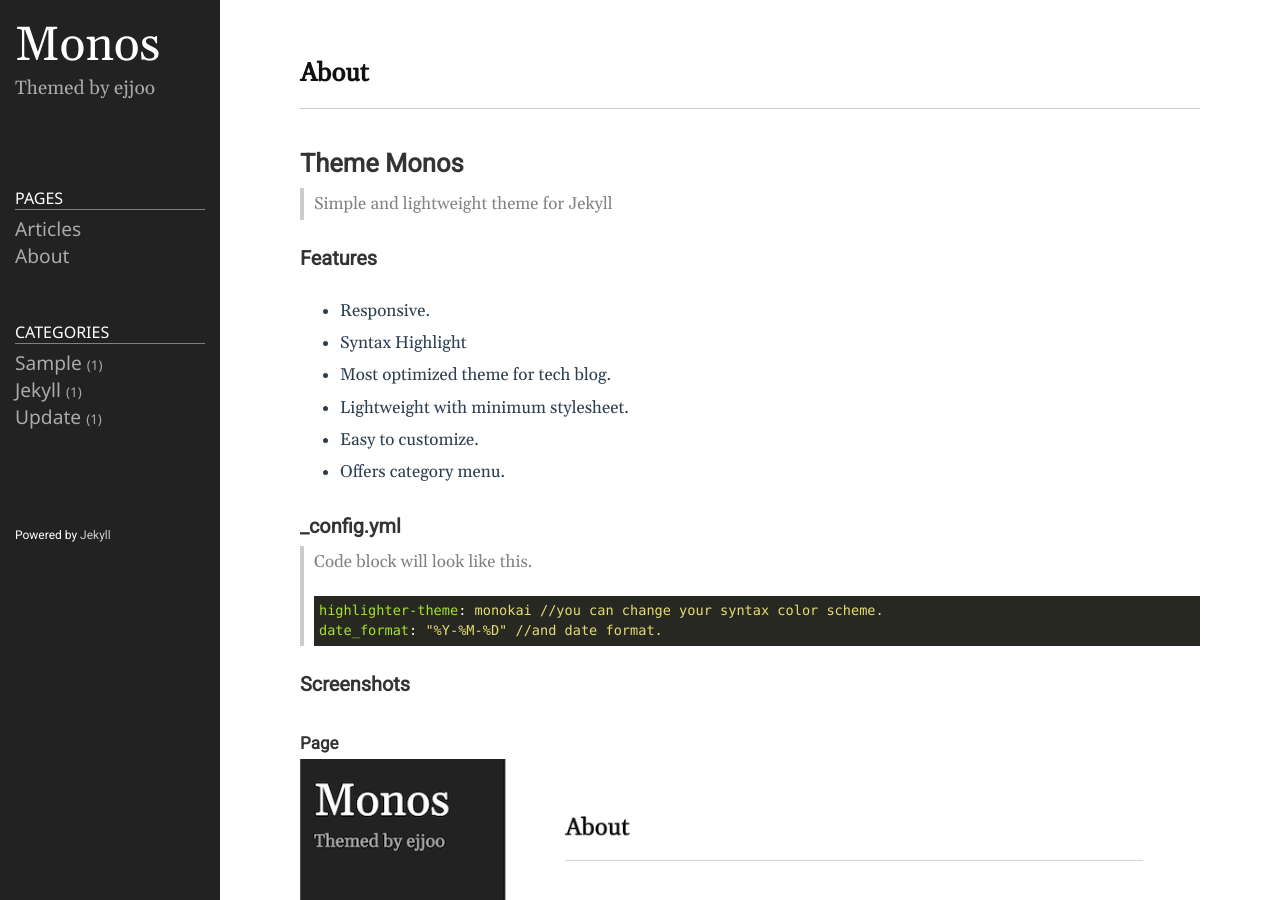
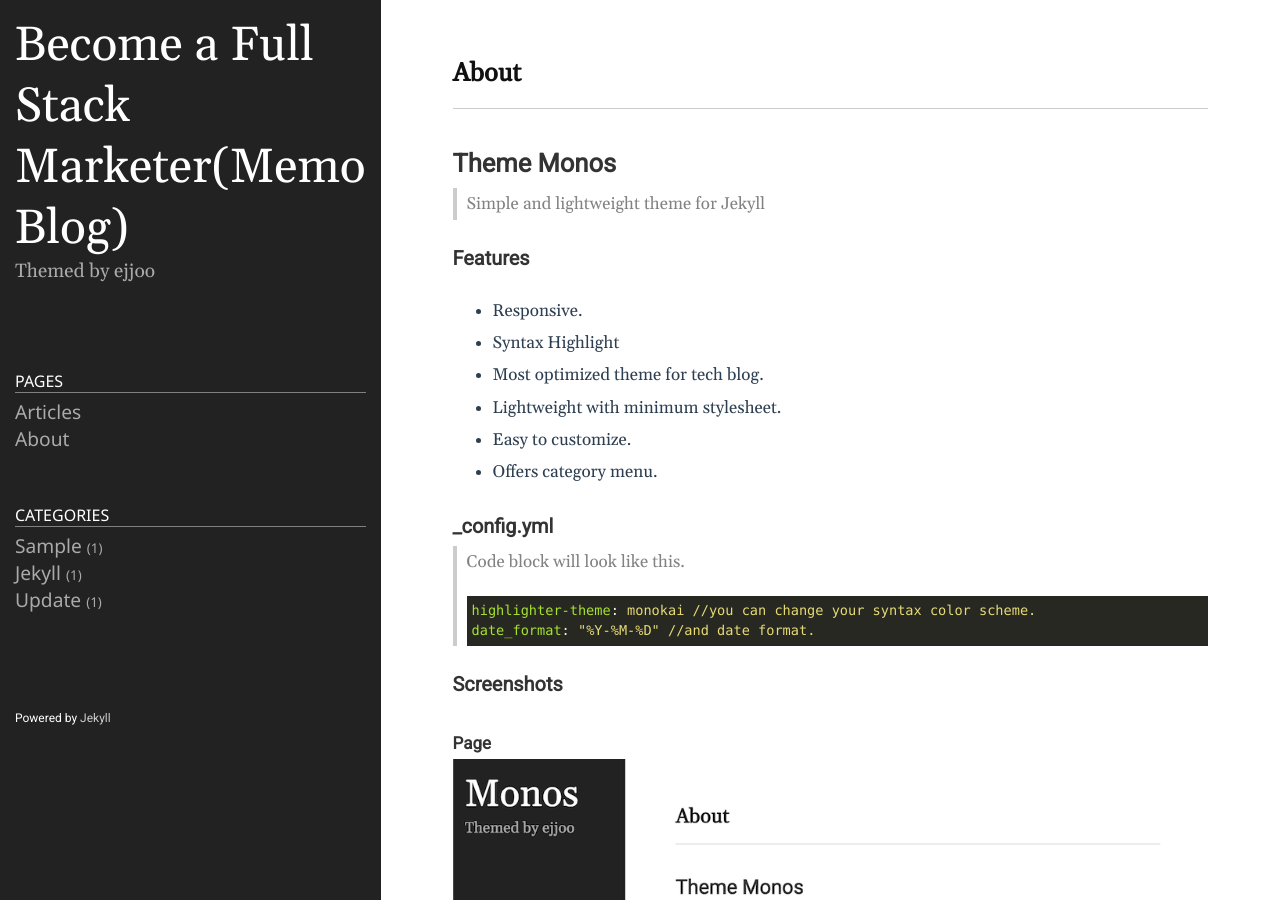
Before and after one commit to dessadot/dessadot.github.io, a Jekyll site: the page built from README.md, in a window 1280 px wide and 900 px high. Built offline with Jekyll 4.4.1, drawn with Linux system fonts in a browser that asks for light colours.

Commit message:
Update _config.yml

```diff
--- a/_config.yml
+++ b/_config.yml
@@ -18,13 +18,13 @@
 # You can create any custom variable you would like, and they will be accessible
 # in the templates via {{ site.myvariable }}.
 
-title: Monos
-email: ejjoo7994@gmail.com
+title: Become a Full Stack Marketer(Memo Blog)
+email: freeoh100@gmail.com
 description: >- # this means to ignore newlines until "baseurl:"
   Themed by ejjoo
 # baseurl: "/" # the subpath of your site, e.g. /blog
 # url: "http://ejjoo.github.io" # the base hostname & protocol for your site, e.g. http://example.com
-github_username: ejjoo
+github_username: dessadot
 highlighter: rouge
 svg:
   optimize: true
```
